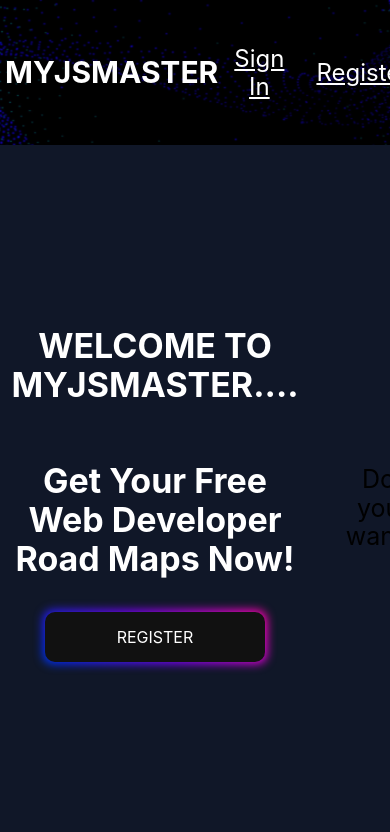
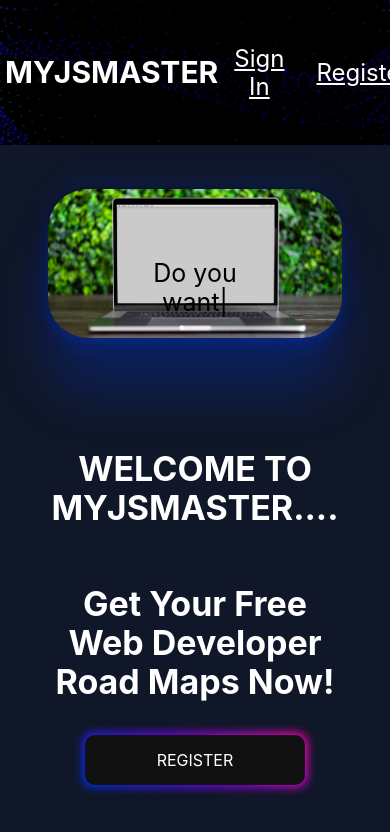
Before and after one commit to AysunItai/myjsmaster, a React (Create React App) app: page / in a window 390 px wide. Shown: the top 832 px of the page. Built offline with nearby package versions, Linux system fonts and the light colour scheme.

Commit message:
responsive

```diff
--- a/src/components/Home/Home.css
+++ b/src/components/Home/Home.css
@@ -63,3 +63,9 @@
         background-position: 0 0;
     }
 }
+
+@media only screen and (max-width: 830px) {
+    .home-hero{
+        flex-direction: column-reverse;
+    }
+}
--- a/src/components/Home/Home.js
+++ b/src/components/Home/Home.js
@@ -9,7 +9,7 @@ const Home = (props) =>{
     //https://www.youtube.com/watch?v=1rTaNzjGOek
 
     return (
-        <div style={{display:'flex',justifyContent:'center',height:'80vh',paddingLeft:'3rem',paddingRight:'3rem',gap:'5rem'}}>
+        <div className='home-hero' style={{display:'flex',justifyContent:'center',height:'80vh',paddingLeft:'3rem',paddingRight:'3rem',gap:'5rem'}}>
             <div style={{display:'flex',flexDirection:'column',justifyContent:'center',alignItems:'center'}} className="left">
                 <h1 style={{color:'white',fontSize:'34px'}}>WELCOME TO MYJSMASTER....</h1>
                 <h3 style={{color:'white',fontSize:'34px'}}>Get Your Free Web Developer Road Maps Now!</h3>
```
